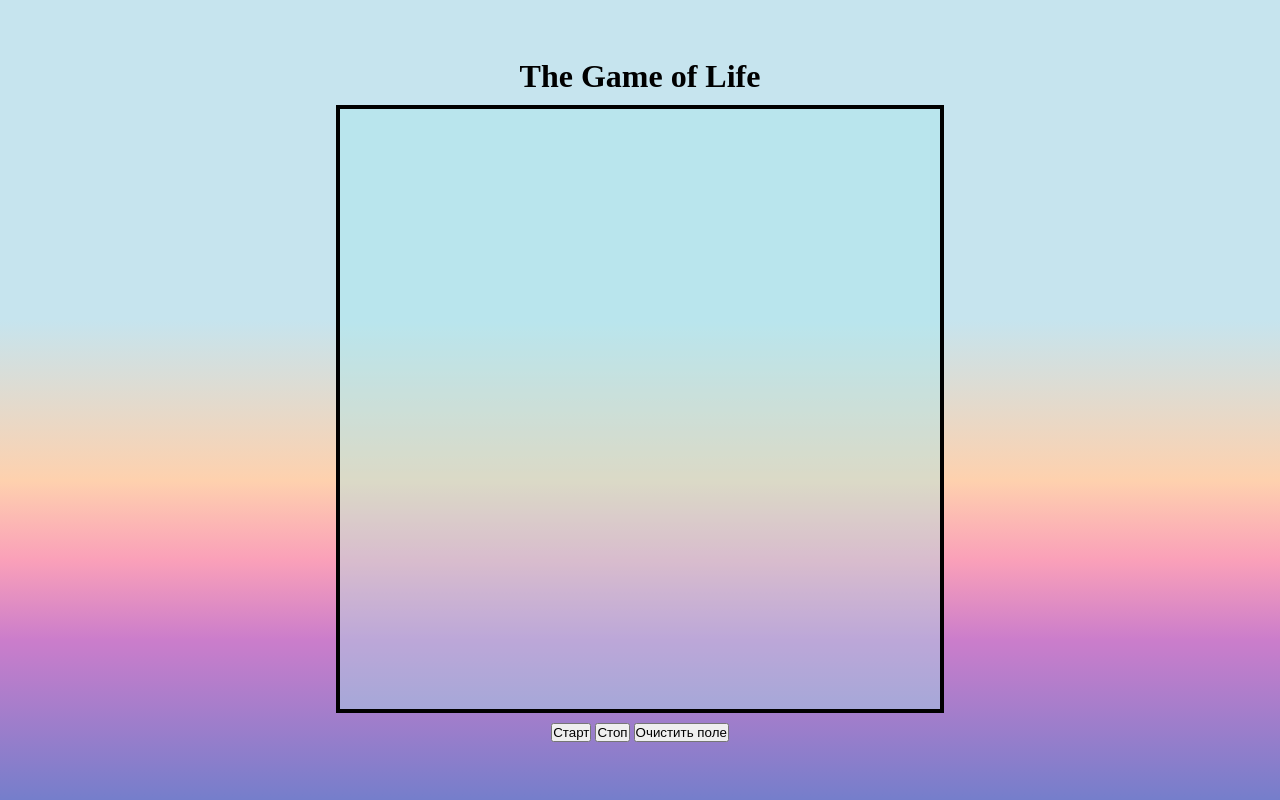
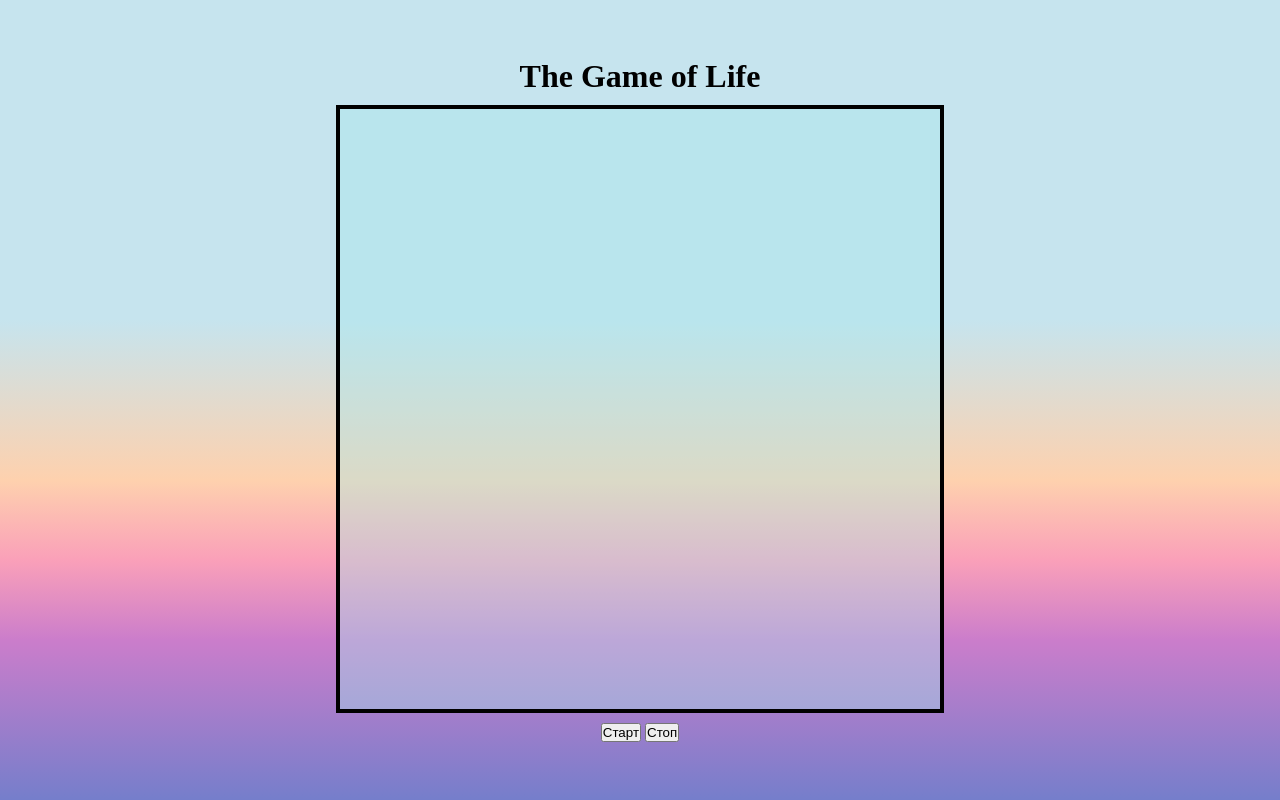
Before and after one commit to dgkallday8/theGameOfLife, a plain HTML site: page index.html in a window 1280 px wide. Drawn offline with Linux system fonts and the light colour scheme.

```diff
--- a/index.html
+++ b/index.html
@@ -13,7 +13,7 @@
     <div class="panel">
         <button class="btn" id="start">Старт</button>
         <button class="btn" id="stop">Стоп</button>
-        <button class="btn" id="clear">Очистить поле</button>
+        <!-- <button class="btn" id="clear">Очистить поле</button> -->
     </div>
 
 
```
